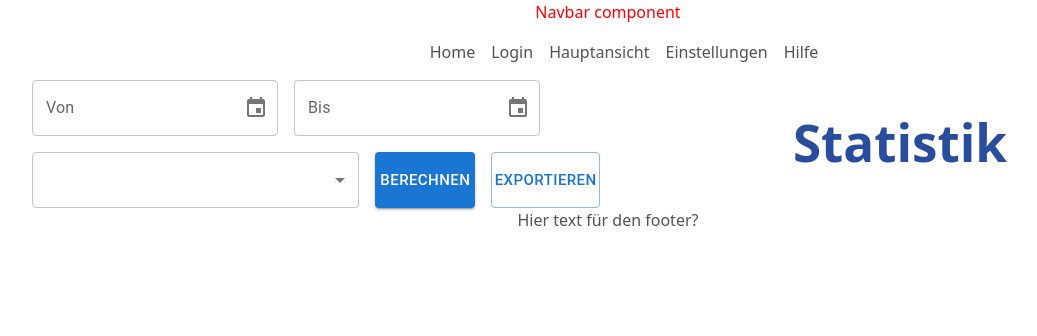
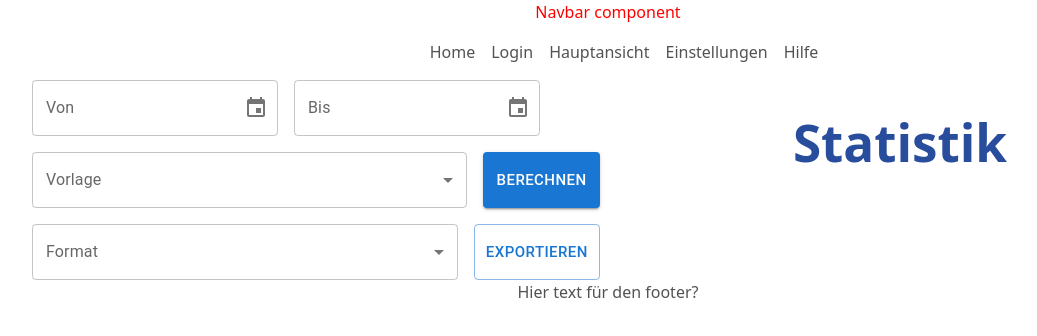
Before and after one commit to RealBiggerBo/Softwaretechnik, a React app in the folder frontend/: page /statistics in a window 1280 px wide. Shown: the top 336 px of the page, without its empty margins (32-1069 px from the left). Built offline with nearby package versions, Linux system fonts and the light colour scheme; the HTML template or start-up script is replaced by a standard one.

Commit message:
Update StatisticsPage.tsx

```diff
--- a/frontend/src/pages/StatisticsPage.tsx
+++ b/frontend/src/pages/StatisticsPage.tsx
@@ -1,4 +1,3 @@
-import Autocomplete from "@mui/material/Autocomplete";
 import Box from "@mui/material/Box";
 import Grid from "@mui/material/Grid";
 import TextField from "@mui/material/TextField";
@@ -19,13 +18,21 @@ function StatisticsPage() {
                 <DatePicker label="Bis" />
               </Stack>
               <Stack spacing={2} direction="row">
-                <TextField select fullWidth>
-                  <MenuItem>Standard Vorlage</MenuItem>
-                  <MenuItem>Alles</MenuItem>
+                <TextField select fullWidth label="Vorlage">
+                  <MenuItem>
+                    Statische Angaben zu den Fachberatungstellen Sexulaisierte
+                    Gewalt
+                  </MenuItem>
+                  <MenuItem>Alle Statisische Angaben die Wir haben</MenuItem>
                 </TextField>
                 <Button variant="contained" size="large" sx={{ px: 3 }}>
                   Berechnen
                 </Button>
+              </Stack>
+              <Stack spacing={2} direction="row">
+                <TextField select fullWidth label="Format">
+                  <MenuItem>CSV</MenuItem>
+                </TextField>
                 <Button variant="outlined" size="large" sx={{ px: 3 }}>
                   Exportieren
                 </Button>
```
